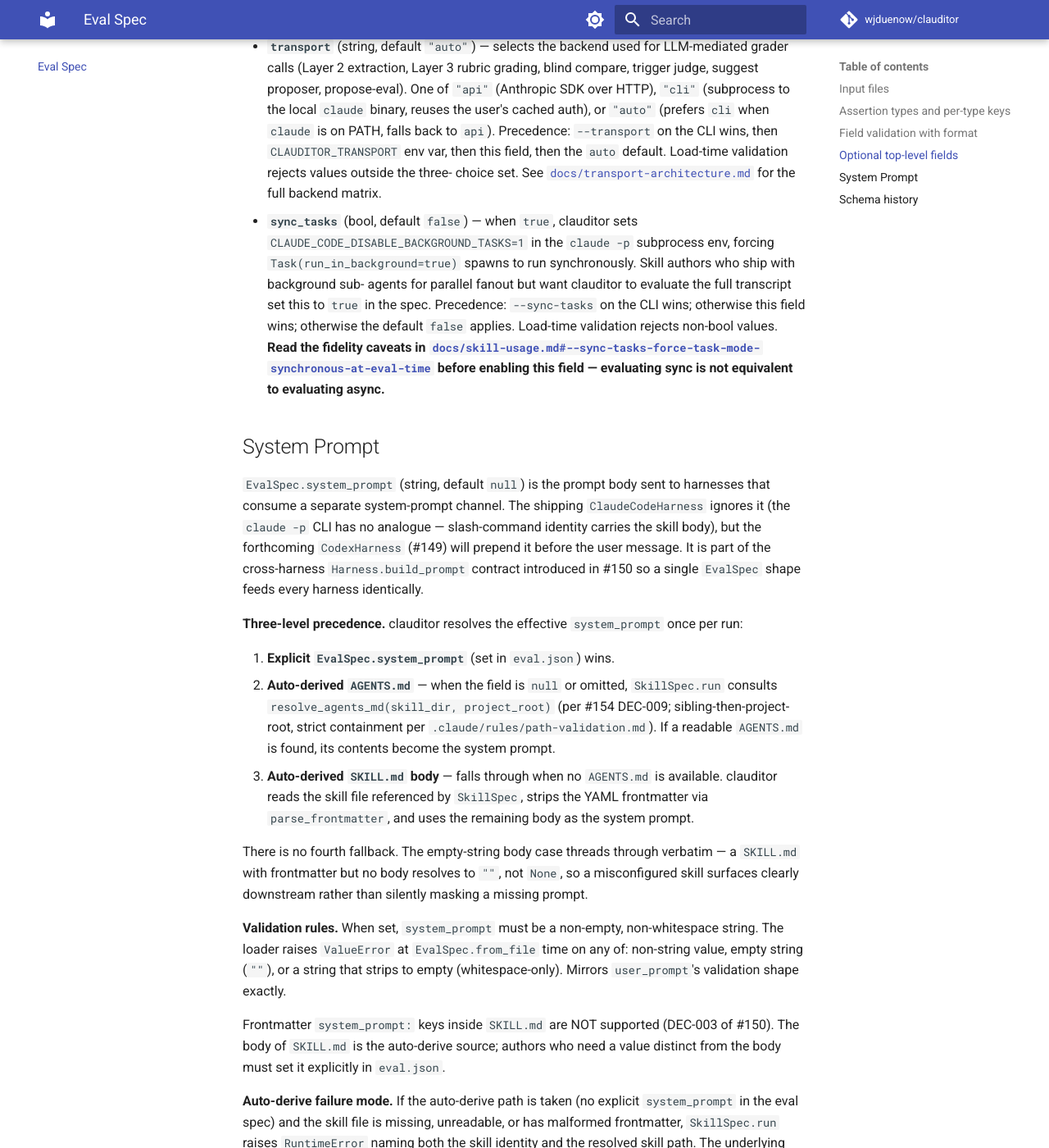
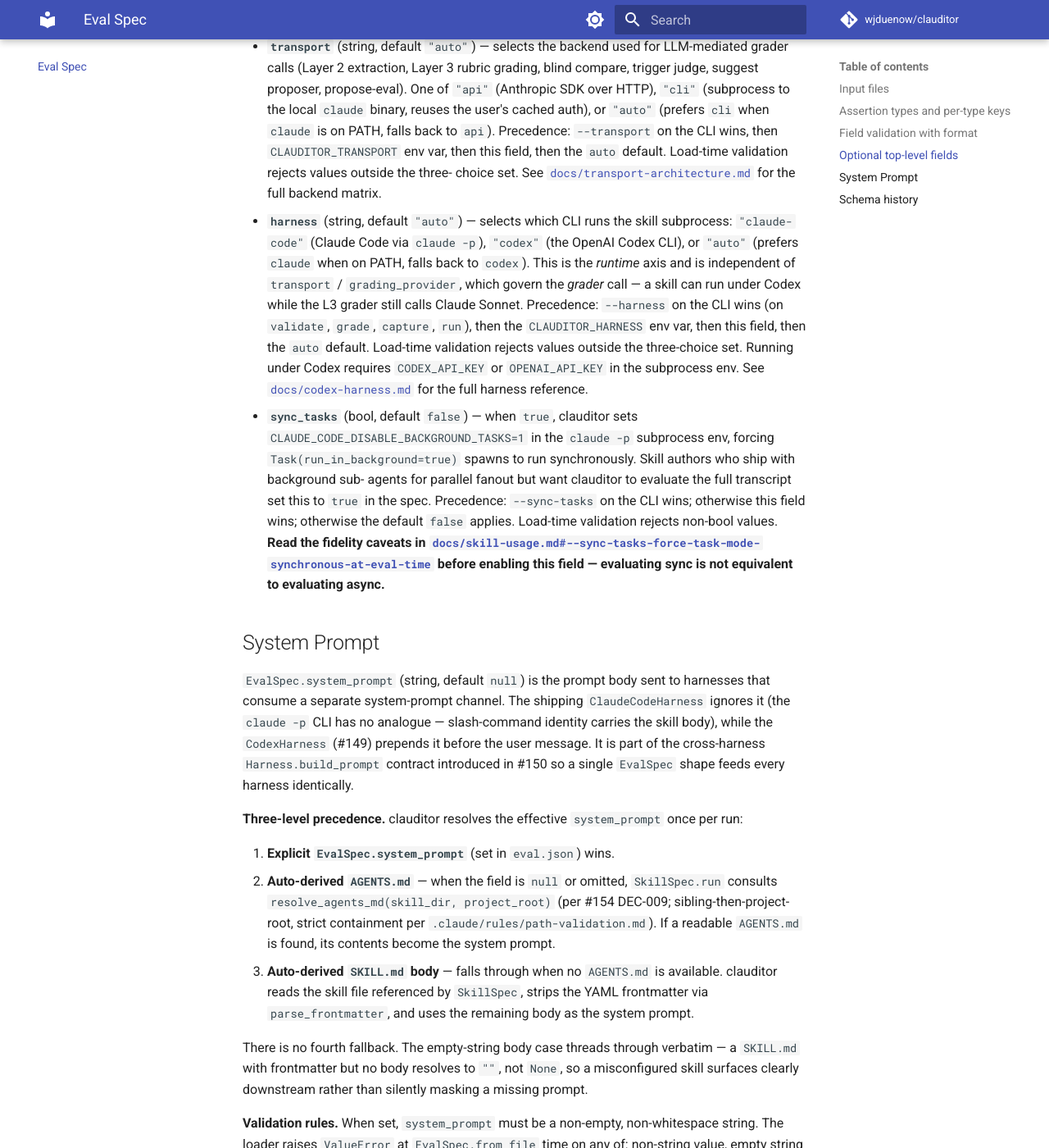
Before and after one commit to wjduenow/clauditor, an MkDocs documentation site: the page built from docs/eval-spec-reference.md, in a window 1280 px wide and 1400 px high, scrolled down 7049 px. Shown: the whole window at 82% size. Built offline with MkDocs 1.6.1 and Material for MkDocs 9.7.7, drawn with Linux system fonts in a browser that asks for light colours; comment, search, counter and statistics services are not loaded.

Commit message:
docs: surface Codex harness across README, CLI reference, quick-start, eval-spec
The Codex runtime shipped in 0.1.2 but discovery docs barely covered it:
the README mention was buried in the auth section and the CLI reference
omitted --harness from the shared-runner-flags table entirely. Add a
dedicated README section + nav entry, document --harness on the four
skill-running commands, add the harness eval-spec field, and a quick-start
subsection. Also fix the stale pre-#155 value-fixture pytest examples.

```diff
--- a/docs/eval-spec-reference.md
+++ b/docs/eval-spec-reference.md
@@ -286,6 +286,19 @@ A few `EvalSpec` fields tune specific code paths and are safe to omit:
   default. Load-time validation rejects values outside the three-
   choice set. See [`docs/transport-architecture.md`](transport-architecture.md)
   for the full backend matrix.
+- **`harness`** (string, default `"auto"`) — selects which CLI runs the
+  skill subprocess: `"claude-code"` (Claude Code via `claude -p`),
+  `"codex"` (the OpenAI Codex CLI), or `"auto"` (prefers `claude` when
+  on PATH, falls back to `codex`). This is the *runtime* axis and is
+  independent of `transport` / `grading_provider`, which govern the
+  *grader* call — a skill can run under Codex while the L3 grader still
+  calls Claude Sonnet. Precedence: `--harness` on the CLI wins (on
+  `validate`, `grade`, `capture`, `run`), then the `CLAUDITOR_HARNESS`
+  env var, then this field, then the `auto` default. Load-time
+  validation rejects values outside the three-choice set. Running under
+  Codex requires `CODEX_API_KEY` or `OPENAI_API_KEY` in the subprocess
+  env. See [`docs/codex-harness.md`](codex-harness.md) for the full
+  harness reference.
 - **`sync_tasks`** (bool, default `false`) — when `true`, clauditor
   sets `CLAUDE_CODE_DISABLE_BACKGROUND_TASKS=1` in the `claude -p`
   subprocess env, forcing `Task(run_in_background=true)` spawns to
@@ -304,8 +317,8 @@ A few `EvalSpec` fields tune specific code paths and are safe to omit:
 `EvalSpec.system_prompt` (string, default `null`) is the prompt body
 sent to harnesses that consume a separate system-prompt channel. The
 shipping `ClaudeCodeHarness` ignores it (the `claude -p` CLI has no
-analogue — slash-command identity carries the skill body), but the
-forthcoming `CodexHarness` (#149) will prepend it before the user
+analogue — slash-command identity carries the skill body), while the
+`CodexHarness` (#149) prepends it before the user
 message. It is part of the cross-harness `Harness.build_prompt`
 contract introduced in #150 so a single `EvalSpec` shape feeds every
 harness identically.
```
Also changed, not shown: CHANGELOG.md (+15 -0 lines), README.md (+19 -4 lines), docs/cli-reference.md (+8 -6 lines), docs/quick-start.md (+13 -1 lines).
